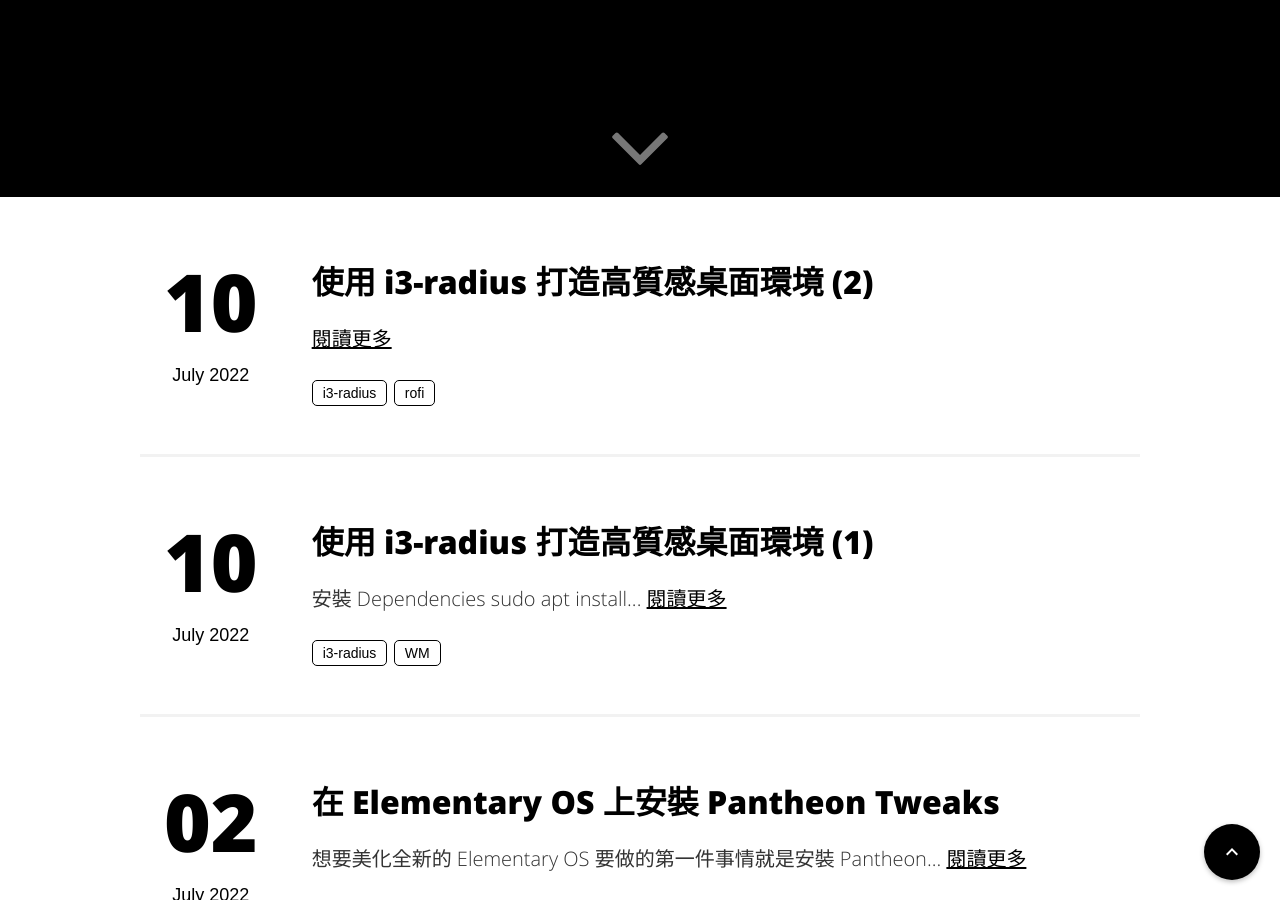
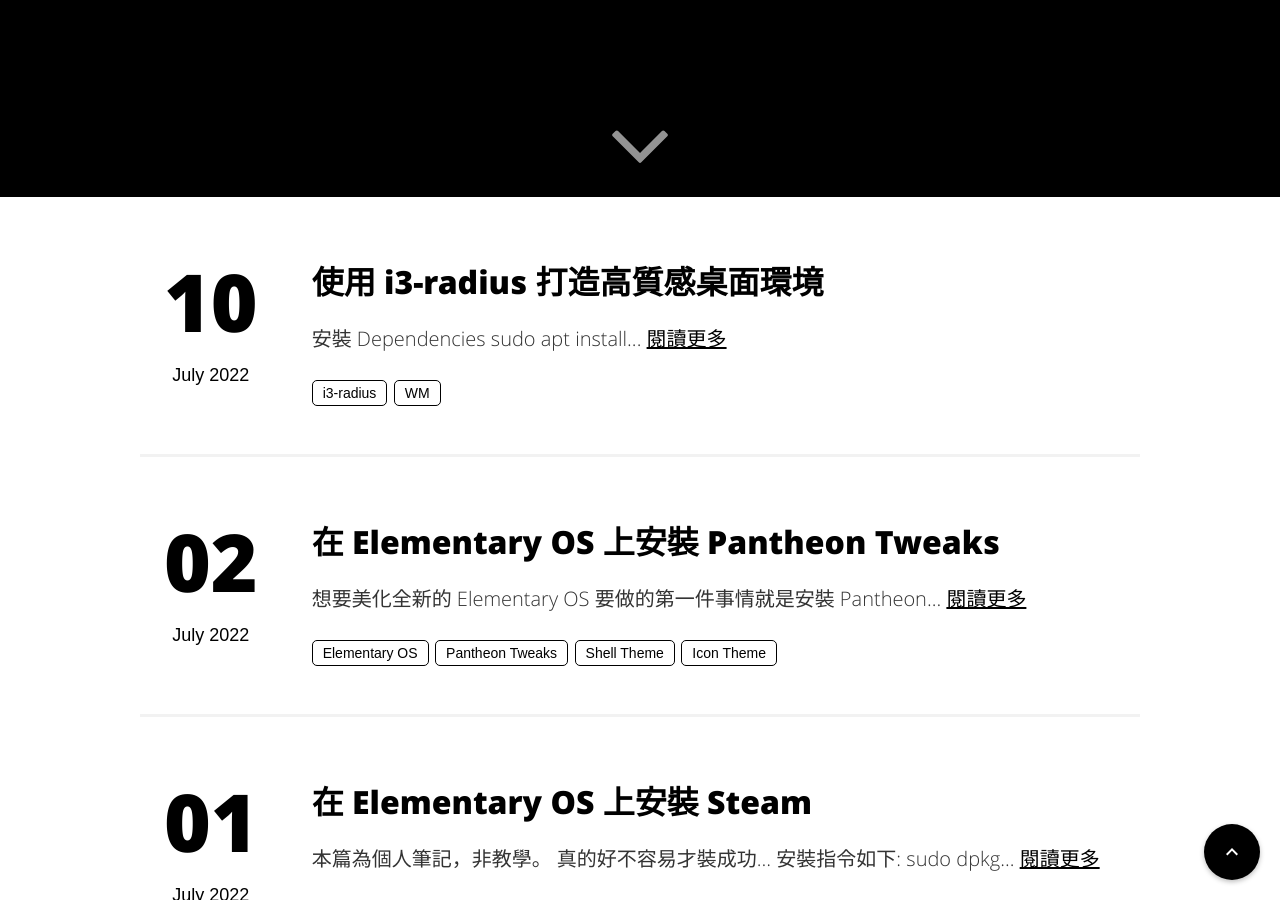
Before and after one commit to rykersun/rykersun.github.io, a Jekyll site: the page built from index.html, in a window 1280 px wide and 900 px high, scrolled down 703 px. Built offline with Jekyll 4.4.1, drawn with Linux system fonts in a browser that asks for light colours.

Commit message:
update posts

```diff
--- a/_posts/2022-07-10-i3-radius-2.md
+++ /dev/null
@@ -1,14 +0,0 @@
----
-layout: post
-title: "使用 i3-radius 打造高質感桌面環境 (2)"
-date: 2022-07-10 00:36:56
-image: '/assets/img/post/'
-description: rofi 教學
-tags:
-- i3-radius
-- rofi
-categories:
-- i3 筆記
-twitter_text: rofi 教學
----
-<!-- [text](link){:target="\_blank"} -->
--- a/_posts/2022-07-10-i3-radius-1.md
+++ b/_posts/2022-07-10-i3-radius.md
@@ -1,6 +1,6 @@
 ---
 layout: post
-title: "使用 i3-radius 打造高質感桌面環境 (1)"
+title: "使用 i3-radius 打造高質感桌面環境"
 date: 2022-07-10 00:08:19
 image: '/assets/img/post/'
 description: 安裝 i3-radius
```
